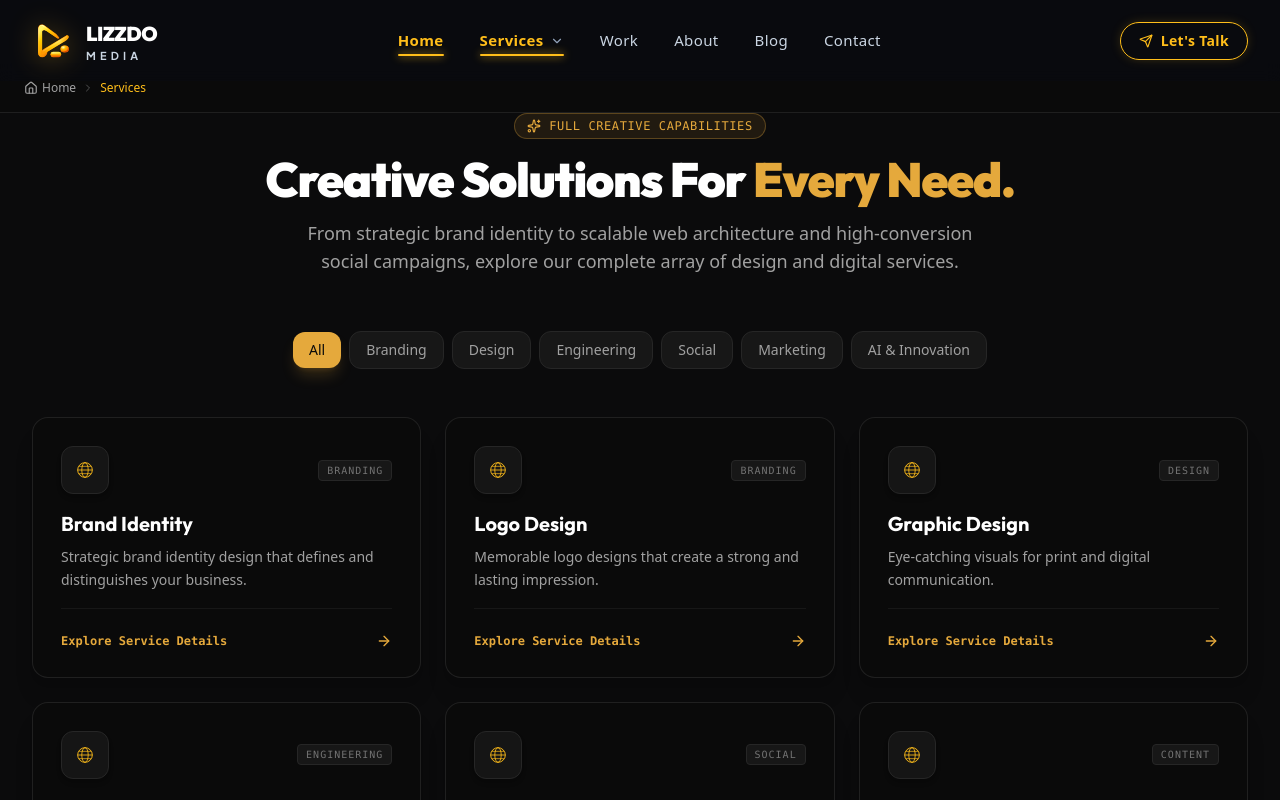
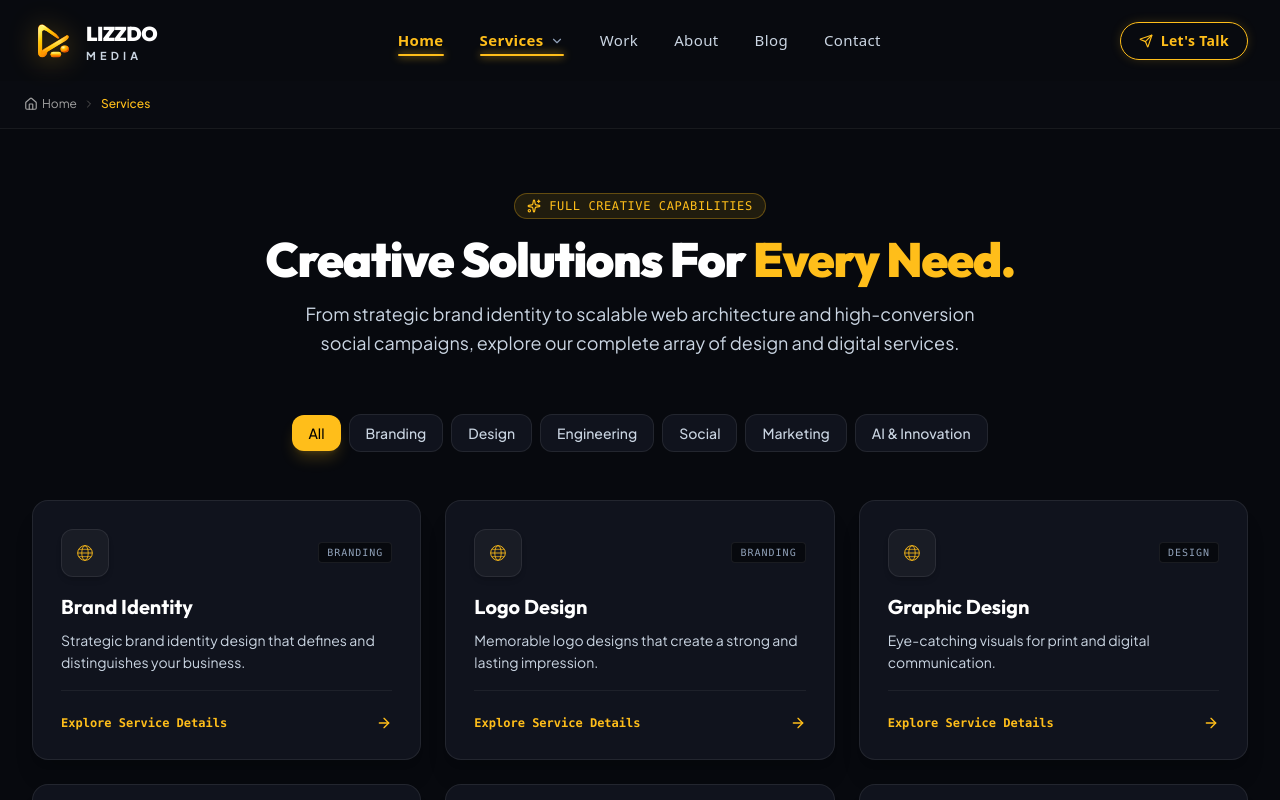
Before and after one commit to medializz/LM, a React (Vite) app: page / in a window 1280 px wide. Both pictures are taken after a click on the button "Explore All Services". Shown: the top 800 px of the page. Built offline with nearby package versions, Linux system fonts and the light colour scheme.

Commit message:
feat(ui): update design system and portfolio filters
- Update global theme colors and typography
- Add 'alt' field to gallery items for accessibility
- Refine portfolio filtering logic and category support
- Update project deliverable display logic in WorkDetail

```diff
--- a/public/admin/config.yml
+++ b/public/admin/config.yml
@@ -107,6 +107,7 @@ collections:
         fields:
           - { label: "Item ID", name: "id", widget: "string" }
           - { label: "Title", name: "title", widget: "string" }
+          - { label: "Alt Text", name: "alt", widget: "string", required: false }
           - { label: "Caption / Description", name: "caption", widget: "string", required: false }
           - { label: "Uploaded Image File", name: "image", widget: "image", required: false }
           - { label: "Vector Visual Preset", name: "visualType", widget: "select", options: ["packaging-hero", "packaging-dieline", "packaging-pouch", "packaging-delivery", "packaging-hangtags", "packaging-formats", "brand-identity", "saas-dashboard", "social-campaign", "web-development"], default: "packaging-hero", required: false }
--- a/src/components/pages/ServicesIndexPage.tsx
+++ b/src/components/pages/ServicesIndexPage.tsx
@@ -25,7 +25,7 @@ export const ServicesIndexPage: React.FC<ServicesIndexPageProps> = ({
     : services.filter(s => s.category?.toLowerCase() === selectedCategory.toLowerCase() || (selectedCategory === 'Branding' && s.category === 'Branding'));
 
   return (
-    <div className="min-h-screen bg-[#0b0b0c] text-white selection:bg-[#e5a93c] selection:text-black">
+    <div className="min-h-screen bg-[#07090e] text-white selection:bg-[#ffbe1a] selection:text-black font-['Plus_Jakarta_Sans']">
       <SEOHead
         title="Lizzdo Media | Creative & Digital Services"
         description="Explore our full spectrum of creative services: Brand Identity, Logo Design, Web Development, Social Media, Digital Marketing, and AI Content."
@@ -34,7 +34,7 @@ export const ServicesIndexPage: React.FC<ServicesIndexPageProps> = ({
       />
 
       {/* Breadcrumbs */}
-      <div className="border-b border-neutral-800/80 bg-neutral-950/60 backdrop-blur-md sticky top-16 z-30">
+      <div className="border-b border-white/[0.06] bg-[#0c0e15]/60 backdrop-blur-md pt-20">
         <Breadcrumb items={[{ label: 'Services' }]} />
       </div>
 
@@ -42,16 +42,16 @@ export const ServicesIndexPage: React.FC<ServicesIndexPageProps> = ({
 
         {/* Header */}
         <div className="text-center max-w-3xl mx-auto space-y-4">
-          <div className="inline-flex items-center gap-2 px-3 py-1 rounded-full bg-[#e5a93c]/10 border border-[#e5a93c]/30 text-[#e5a93c] text-xs font-mono tracking-wider uppercase">
+          <div className="inline-flex items-center gap-2 px-3 py-1 rounded-full bg-[#ffbe1a]/10 border border-[#ffbe1a]/30 text-[#ffbe1a] text-xs font-mono tracking-wider uppercase">
             <Sparkles className="w-3.5 h-3.5" />
             <span>FULL CREATIVE CAPABILITIES</span>
           </div>
 
           <h1 className="text-3xl sm:text-5xl font-['Outfit'] font-black text-white tracking-tight">
-            Creative Solutions For <span className="text-[#e5a93c]">Every Need.</span>
+            Creative Solutions For <span className="text-[#ffbe1a]">Every Need.</span>
           </h1>
 
-          <p className="text-neutral-400 text-base sm:text-lg max-w-2xl mx-auto">
+          <p className="text-slate-300 text-base sm:text-lg max-w-2xl mx-auto leading-relaxed">
             From strategic brand identity to scalable web architecture and high-conversion social campaigns, explore our complete array of design and digital services.
           </p>
         </div>
@@ -64,8 +64,8 @@ export const ServicesIndexPage: React.FC<ServicesIndexPageProps> = ({
               onClick={() => setSelectedCategory(cat)}
               className={`px-4 py-2 rounded-xl text-xs sm:text-sm font-medium transition-all cursor-pointer ${
                 selectedCategory === cat
-                  ? 'bg-[#e5a93c] text-neutral-950 font-bold shadow-lg shadow-[#e5a93c]/20'
-                  : 'bg-neutral-900 text-neutral-400 hover:text-white hover:bg-neutral-800 border border-neutral-800'
+                  ? 'bg-[#ffbe1a] text-black font-bold shadow-lg shadow-[#ffbe1a]/20'
+                  : 'bg-[#10131d] text-slate-300 hover:text-white hover:bg-[#161a26] border border-white/[0.08]'
               }`}
             >
               {cat}
@@ -79,29 +79,29 @@ export const ServicesIndexPage: React.FC<ServicesIndexPageProps> = ({
             <div
               key={service.id}
               onClick={() => navigateTo(`/services/${service.slug}`)}
-              className="group bg-neutral-950 border border-neutral-800/80 hover:border-[#e5a93c]/60 rounded-2xl p-6 sm:p-7 transition-all duration-300 hover:-translate-y-1.5 cursor-pointer shadow-xl flex flex-col justify-between"
+              className="group bg-[#10131d] border border-white/[0.08] hover:border-[#ffbe1a]/60 rounded-2xl p-6 sm:p-7 transition-all duration-300 hover:-translate-y-1.5 cursor-pointer shadow-xl flex flex-col justify-between"
             >
               <div className="space-y-4">
                 <div className="flex items-center justify-between">
-                  <div className="w-12 h-12 rounded-xl bg-neutral-900/90 border border-neutral-800 group-hover:border-[#e5a93c]/40 flex items-center justify-center text-[#e5a93c] group-hover:bg-[#e5a93c] group-hover:text-black transition-all shadow-md">
+                  <div className="w-12 h-12 rounded-xl bg-white/[0.04] border border-white/[0.08] group-hover:border-[#ffbe1a]/40 flex items-center justify-center text-[#ffbe1a] group-hover:bg-[#ffbe1a] group-hover:text-black transition-all shadow-md">
                     <ServiceIcon iconKey={service.iconKey} size={22} />
                   </div>
-                  <span className="text-[10px] font-mono uppercase tracking-widest text-neutral-500 bg-neutral-900 px-2 py-0.5 rounded border border-neutral-800">
+                  <span className="text-[10px] font-mono uppercase tracking-widest text-slate-400 bg-[#07090e] px-2 py-0.5 rounded border border-white/[0.08]">
                     {service.category}
                   </span>
                 </div>
 
                 <div>
-                  <h3 className="text-xl font-bold text-white group-hover:text-[#e5a93c] transition-colors">
+                  <h3 className="text-xl font-bold text-white group-hover:text-[#ffbe1a] transition-colors">
                     {service.title}
                   </h3>
-                  <p className="text-sm text-neutral-400 mt-2 leading-relaxed">
+                  <p className="text-sm text-slate-300 mt-2 leading-relaxed">
                     {service.shortDescription}
                   </p>
                 </div>
               </div>
 
-              <div className="pt-6 mt-4 border-t border-neutral-900 flex items-center justify-between text-xs font-mono text-[#e5a93c] font-semibold">
+              <div className="pt-6 mt-4 border-t border-white/[0.06] flex items-center justify-between text-xs font-mono text-[#ffbe1a] font-semibold">
                 <span>Explore Service Details</span>
                 <ArrowRight className="w-4 h-4 group-hover:translate-x-1.5 transition-transform" />
               </div>
@@ -110,20 +110,20 @@ export const ServicesIndexPage: React.FC<ServicesIndexPageProps> = ({
         </div>
 
         {/* Global CTA Box */}
-        <section className="bg-gradient-to-br from-neutral-900 via-neutral-950 to-black border border-[#e5a93c]/30 rounded-3xl p-8 sm:p-12 text-center relative overflow-hidden shadow-2xl space-y-6">
+        <section className="bg-gradient-to-br from-[#171a24] via-[#12151e] to-[#0d0f16] border border-[#ffbe1a]/30 rounded-3xl p-8 sm:p-12 text-center relative overflow-hidden shadow-2xl space-y-6">
           <div className="max-w-2xl mx-auto space-y-4 relative z-10">
-            <span className="text-xs uppercase font-mono tracking-widest text-[#e5a93c]">Ready to Start?</span>
+            <span className="text-xs uppercase font-mono tracking-widest text-[#ffbe1a]">Ready to Start?</span>
             <h2 className="text-3xl sm:text-4xl font-['Outfit'] font-black text-white">
               Let's Create Something Remarkable Together.
             </h2>
-            <p className="text-neutral-400 text-sm sm:text-base">
+            <p className="text-slate-300 text-sm sm:text-base leading-relaxed">
               Tell us what you need and we will tailor the right creative solution for your business.
             </p>
 
             <div className="flex flex-wrap items-center justify-center gap-4 pt-4">
               <button
                 onClick={() => onOpenContact()}
-                className="px-8 py-3.5 rounded-xl bg-[#e5a93c] hover:bg-amber-400 text-neutral-950 font-bold text-base transition-all transform hover:-translate-y-0.5 shadow-xl shadow-[#e5a93c]/20 cursor-pointer"
+                className="px-8 py-3.5 rounded-full bg-[#ffbe1a] hover:bg-amber-400 text-black font-extrabold text-base transition-all transform hover:scale-105 active:scale-95 shadow-xl shadow-[#ffbe1a]/20 cursor-pointer"
               >
                 Let's Talk →
               </button>
--- a/src/components/pages/WorkDetailPage.tsx
+++ b/src/components/pages/WorkDetailPage.tsx
@@ -256,11 +256,11 @@ export const WorkDetailPage: React.FC<WorkDetailPageProps> = ({
                   <span className="text-white font-semibold mt-0.5 block">{project.year || '2024'} • Completed</span>
                 </div>
 
-                {project.technologies && project.technologies.length > 0 && (
+                {((project.tools && project.tools.length > 0) || (project.services && project.services.length > 0)) && (
                   <div>
                     <span className="text-slate-400 font-mono block text-xs mb-1.5">Deliverables & Tools</span>
                     <div className="flex flex-wrap gap-1.5">
-                      {project.technologies.map((t, idx) => (
+                      {(project.tools || project.services || []).map((t, idx) => (
                         <span key={idx} className="px-2 py-0.5 rounded bg-white/[0.05] border border-white/[0.08] text-[11px] text-slate-300 font-mono">
                           {t}
                         </span>
--- a/src/components/pages/WorkIndexPage.tsx
+++ b/src/components/pages/WorkIndexPage.tsx
@@ -18,14 +18,14 @@ export const WorkIndexPage: React.FC<WorkIndexPageProps> = ({
   const { portfolio = [], siteSettings } = cmsData;
   const [selectedCategory, setSelectedCategory] = useState<string>('All');
 
-  const categories = ['All', 'Branding', 'Graphic Design', 'Web Development', 'Social Media Design'];
+  const categories = ['All', 'Branding', 'Graphic Design', 'Web Development', 'Social Media Design', 'Packaging'];
 
   const filteredProjects = selectedCategory === 'All'
     ? portfolio
-    : portfolio.filter(p => p.category?.toLowerCase() === selectedCategory.toLowerCase());
+    : portfolio.filter(p => p.category?.toLowerCase().includes(selectedCategory.toLowerCase()) || p.shortCategory?.toLowerCase().includes(selectedCategory.toLowerCase()));
 
   return (
-    <div className="min-h-screen bg-[#0b0b0c] text-white selection:bg-[#e5a93c] selection:text-black">
+    <div className="min-h-screen bg-[#07090e] text-white selection:bg-[#ffbe1a] selection:text-black font-['Plus_Jakarta_Sans']">
       <SEOHead
         title="Lizzdo Media | Featured Work & Case Studies"
         description="Explore our curated portfolio of brand identity systems, custom packaging, modern SaaS dashboards, and e-commerce platforms."
@@ -34,7 +34,7 @@ export const WorkIndexPage: React.FC<WorkIndexPageProps> = ({
       />
 
       {/* Breadcrumbs */}
-      <div className="border-b border-neutral-800/80 bg-neutral-950/60 backdrop-blur-md sticky top-16 z-30">
+      <div className="border-b border-white/[0.06] bg-[#0c0e15]/60 backdrop-blur-md pt-20">
         <Breadcrumb items={[{ label: 'Work' }]} />
       </div>
 
@@ -42,16 +42,16 @@ export const WorkIndexPage: React.FC<WorkIndexPageProps> = ({
 
         {/* Header */}
         <div className="text-center max-w-3xl mx-auto space-y-4">
-          <div className="inline-flex items-center gap-2 px-3 py-1 rounded-full bg-[#e5a93c]/10 border border-[#e5a93c]/30 text-[#e5a93c] text-xs font-mono tracking-wider uppercase">
+          <div className="inline-flex items-center gap-2 px-3 py-1 rounded-full bg-[#ffbe1a]/10 border border-[#ffbe1a]/30 text-[#ffbe1a] text-xs font-mono tracking-wider uppercase">
             <Sparkles className="w-3.5 h-3.5" />
             <span>PORTFOLIO & CASE STUDIES</span>
           </div>
 
           <h1 className="text-3xl sm:text-5xl font-['Outfit'] font-black text-white tracking-tight">
-            Our Featured <span className="text-[#e5a93c]">Work.</span>
+            Our Featured <span className="text-[#ffbe1a]">Work.</span>
           </h1>
 
-          <p className="text-neutral-400 text-base sm:text-lg max-w-2xl mx-auto">
+          <p className="text-slate-300 text-base sm:text-lg max-w-2xl mx-auto leading-relaxed">
             A glimpse of our recent projects that define our creativity, precision, and dedication to helping brands stand out.
           </p>
         </div>
@@ -64,8 +64,8 @@ export const WorkIndexPage: React.FC<WorkIndexPageProps> = ({
               onClick={() => setSelectedCategory(cat)}
               className={`px-4 py-2 rounded-xl text-xs sm:text-sm font-medium transition-all cursor-pointer ${
                 selectedCategory === cat
-                  ? 'bg-[#e5a93c] text-neutral-950 font-bold shadow-lg shadow-[#e5a93c]/20'
-                  : 'bg-neutral-900 text-neutral-400 hover:text-white hover:bg-neutral-800 border border-neutral-800'
+                  ? 'bg-[#ffbe1a] text-black font-bold shadow-lg shadow-[#ffbe1a]/20'
+                  : 'bg-[#10131d] text-slate-300 hover:text-white hover:bg-[#161a26] border border-white/[0.08]'
               }`}
             >
               {cat}
@@ -79,10 +79,10 @@ export const WorkIndexPage: React.FC<WorkIndexPageProps> = ({
             <div
               key={project.id}
               onClick={() => navigateTo(`/work/${project.slug}`)}
-              className="group bg-neutral-950 border border-neutral-800/80 hover:border-[#e5a93c]/60 rounded-2xl overflow-hidden transition-all duration-300 hover:-translate-y-1.5 cursor-pointer shadow-xl flex flex-col justify-between"
+              className="group bg-[#10131d] border border-white/[0.08] hover:border-[#ffbe1a]/60 rounded-2xl overflow-hidden transition-all duration-300 hover:-translate-y-1.5 cursor-pointer shadow-xl flex flex-col justify-between"
             >
               {/* Visual Presentation Frame */}
-              <div className="h-64 sm:h-80 w-full overflow-hidden relative">
+              <div className="h-64 sm:h-80 w-full overflow-hidden relative bg-black/40">
                 {project.image ? (
                   <img
                     src={project.image}
@@ -98,7 +98,7 @@ export const WorkIndexPage: React.FC<WorkIndexPageProps> = ({
                 )}
 
                 <div className="absolute top-4 left-4 z-10">
-                  <span className="text-[10px] font-mono uppercase tracking-widest text-[#e5a93c] bg-neutral-950/90 px-3 py-1 rounded-full border border-[#e5a93c]/30 shadow-md">
+                  <span className="text-[10px] font-mono uppercase tracking-widest text-[#ffbe1a] bg-[#07090e]/90 px-3 py-1 rounded-full border border-[#ffbe1a]/30 shadow-md">
                     {project.category}
                   </span>
                 </div>
@@ -106,14 +106,14 @@ export const WorkIndexPage: React.FC<WorkIndexPageProps> = ({
 
               {/* Card Meta Content */}
               <div className="p-6 space-y-3">
-                <h3 className="text-xl font-bold text-white group-hover:text-[#e5a93c] transition-colors">
+                <h3 className="text-xl font-bold text-white group-hover:text-[#ffbe1a] transition-colors">
                   {project.title}
                 </h3>
-                <p className="text-sm text-neutral-400 line-clamp-2 leading-relaxed">
+                <p className="text-sm text-slate-300 line-clamp-2 leading-relaxed">
                   {project.description}
                 </p>
 
-                <div className="pt-4 border-t border-neutral-900 flex items-center justify-between text-xs font-mono text-[#e5a93c] font-semibold">
+                <div className="pt-4 border-t border-white/[0.06] flex items-center justify-between text-xs font-mono text-[#ffbe1a] font-semibold">
                   <span>View Full Case Study</span>
                   <ArrowRight className="w-4 h-4 group-hover:translate-x-1.5 transition-transform" />
                 </div>
@@ -123,20 +123,20 @@ export const WorkIndexPage: React.FC<WorkIndexPageProps> = ({
         </div>
 
         {/* Global CTA Box */}
-        <section className="bg-gradient-to-br from-neutral-900 via-neutral-950 to-black border border-[#e5a93c]/30 rounded-3xl p-8 sm:p-12 text-center relative overflow-hidden shadow-2xl space-y-6">
+        <section className="bg-gradient-to-br from-[#171a24] via-[#12151e] to-[#0d0f16] border border-[#ffbe1a]/30 rounded-3xl p-8 sm:p-12 text-center relative overflow-hidden shadow-2xl space-y-6">
           <div className="max-w-2xl mx-auto space-y-4 relative z-10">
-            <span className="text-xs uppercase font-mono tracking-widest text-[#e5a93c]">Ready to Collaborate?</span>
+            <span className="text-xs uppercase font-mono tracking-widest text-[#ffbe1a]">Ready to Collaborate?</span>
             <h2 className="text-3xl sm:text-4xl font-['Outfit'] font-black text-white">
               Let's Build Your Next High-Impact Project.
             </h2>
-            <p className="text-neutral-400 text-sm sm:text-base">
+            <p className="text-slate-300 text-sm sm:text-base leading-relaxed">
               Speak directly with our team about your brand, timelines, and goals.
             </p>
 
             <div className="flex flex-wrap items-center justify-center gap-4 pt-4">
               <button
                 onClick={() => onOpenContact()}
-                className="px-8 py-3.5 rounded-xl bg-[#e5a93c] hover:bg-amber-400 text-neutral-950 font-bold text-base transition-all transform hover:-translate-y-0.5 shadow-xl shadow-[#e5a93c]/20 cursor-pointer"
+                className="px-8 py-3.5 rounded-full bg-[#ffbe1a] hover:bg-amber-400 text-black font-extrabold text-base transition-all transform hover:scale-105 active:scale-95 shadow-xl shadow-[#ffbe1a]/20 cursor-pointer"
               >
                 Let's Talk →
               </button>
--- a/src/types.ts
+++ b/src/types.ts
@@ -36,6 +36,7 @@ export interface GalleryItem {
   title: string;
   caption?: string;
   image?: string;
+  alt?: string;
   visualType?: string;
   layout?: 'large' | 'half' | 'third' | 'full';
   aspect?: string;
```
